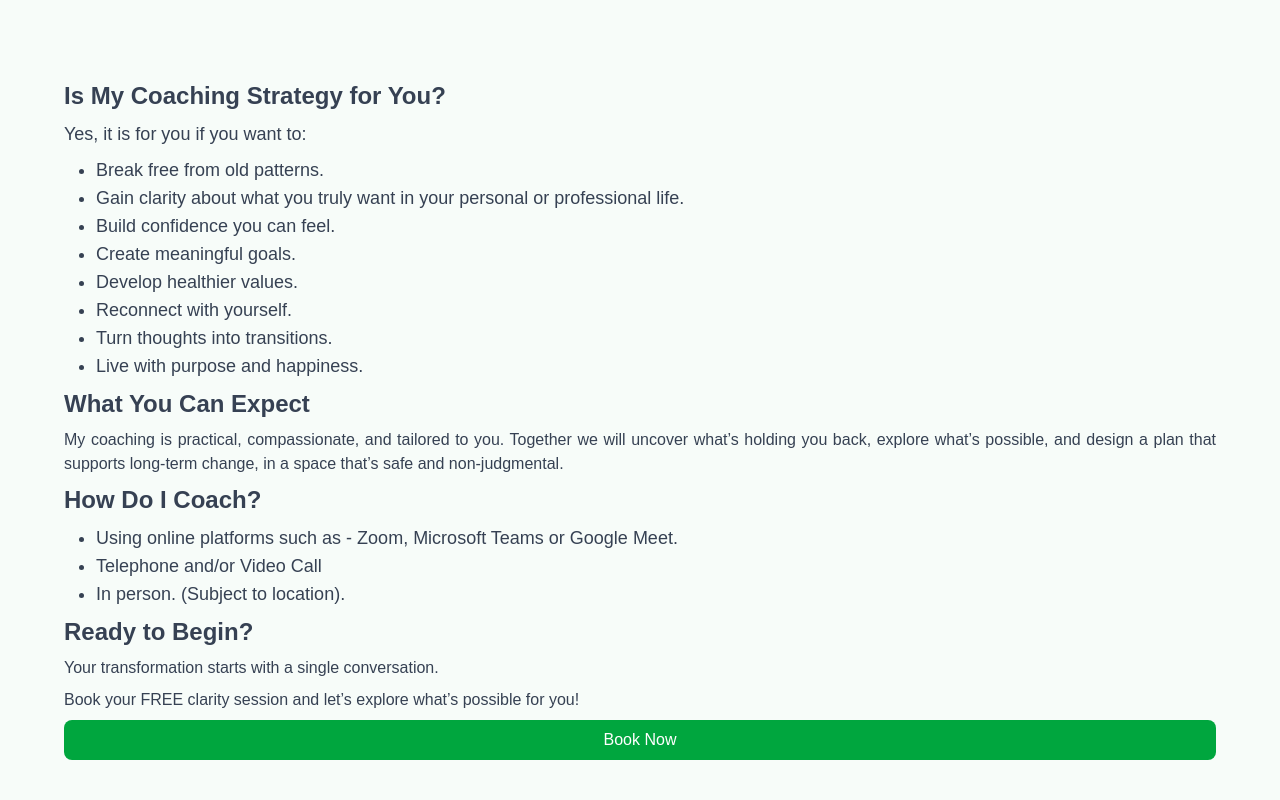
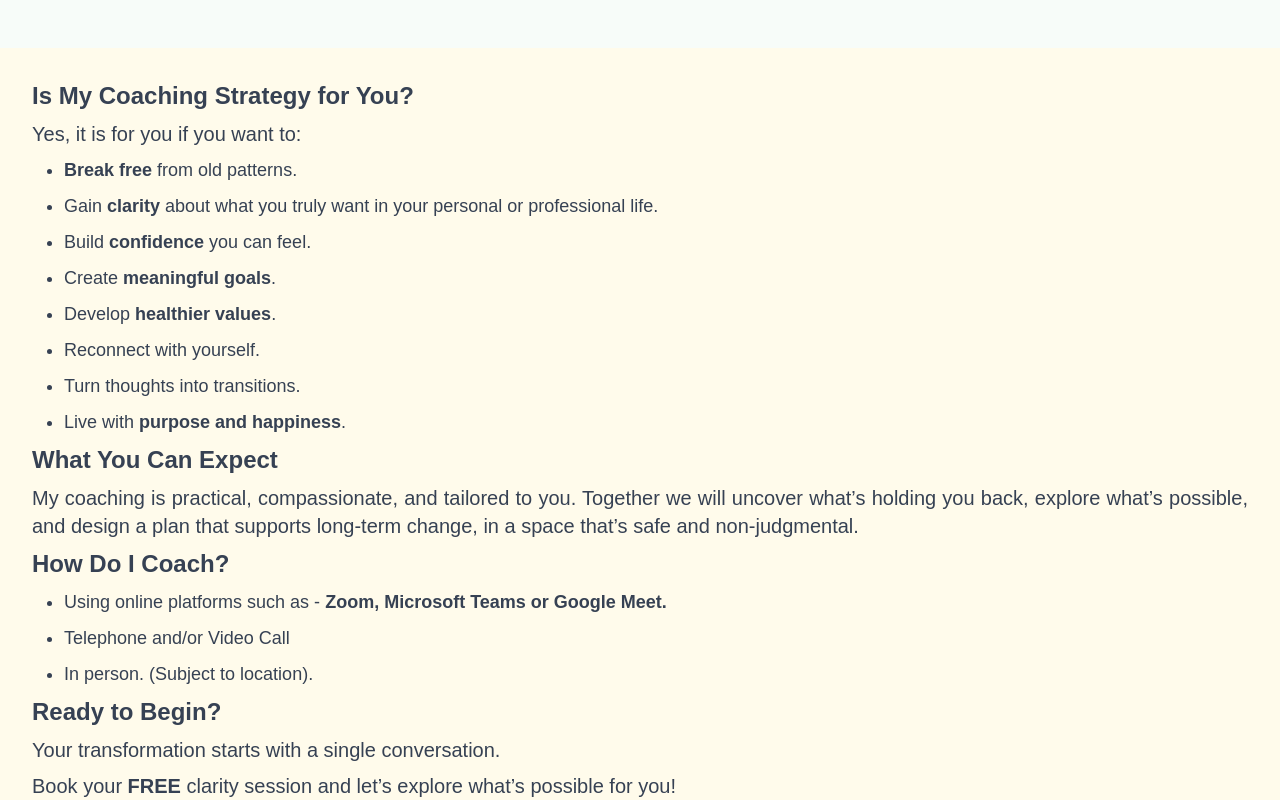
Before and after one commit to alay04/GrowLife-Coaching, a Next.js app: page / in a window 1280 px wide. Shown: the part 1600-2400 px from the top of the page. Built offline with nearby package versions, Linux system fonts and the light colour scheme.

Commit message:
added footer, and minor changes

```diff
--- a/app/layout.tsx
+++ b/app/layout.tsx
@@ -2,6 +2,7 @@ import type { Metadata } from "next";
 import { Geist, Geist_Mono } from "next/font/google";
 import "./globals.css";
 import Navbar from "@/components/navbar";
+import Footer from "@/components/footer";
 
 const geistSans = Geist({
 	variable: "--font-geist-sans",
@@ -53,6 +54,7 @@ export default function RootLayout({
 					]}
 				/>
 				{children}
+				<Footer />
 			</body>
 		</html>
 	);
--- a/app/page.tsx
+++ b/app/page.tsx
@@ -1,12 +1,14 @@
 import Hero from "@/components/homepage/hero";
 import InfoCard from "@/components/homepage/infoCard";
 import Journey from "@/components/homepage/journey";
+import CoachingPoints from "@/components/homepage/coachingPoints";
 
 export default function Home() {
 	return (
 		<div className="overflow-x-hidden">
 			<Hero />
 			<InfoCard />
+			<CoachingPoints />
 			<Journey />
 		</div>
 	);
--- a/components/bookNowButton.tsx
+++ b/components/bookNowButton.tsx
@@ -7,7 +7,7 @@ const BookNowButton = () => {
 	return (
 		<button
 			onClick={handleClick}
-			className="bg-green-600 cursor-pointer hover:bg-green-700 active:bg-green-800 text-white p-2 rounded-lg hover:shadow-lg shadow-green-300 active:translate-y-1 duration-300 transition-all hover:-translate-y-[1px]"
+			className="bg-green-600 text-2xl cursor-pointer hover:bg-green-700 active:bg-green-800 text-white p-4 rounded-lg hover:shadow-lg shadow-green-300 active:translate-y-1 duration-300 transition-all hover:-translate-y-[1px] uppercase font-bold"
 		>
 			Book Now
 		</button>
--- /dev/null
+++ b/components/footer.tsx
@@ -0,0 +1,15 @@
+import React from "react";
+
+const Footer = () => {
+	const currentYear = new Date().getFullYear();
+	return (
+		<footer className="bg-white text-black p-8">
+			<div className="flex flex-col lg:flex-row gap-4 justify-between">
+				<p>© {currentYear} Grow Life Coaching. All rights reserved.</p>
+				<p>Neil Fernandes</p>
+			</div>
+		</footer>
+	);
+};
+
+export default Footer;
--- /dev/null
+++ b/components/homepage/coachingPoints.tsx
@@ -0,0 +1,79 @@
+import BookNowButton from "../bookNowButton";
+import { ScrollFade } from "../scrollReveal";
+
+const coachingMethods = [
+	<>
+		Using online platforms such as -{" "}
+		<b>Zoom, Microsoft Teams or Google Meet.</b>
+	</>,
+	<>Telephone and/or Video Call</>,
+	<>In person. (Subject to location).</>,
+];
+
+const bulletPoints = [
+	<>
+		<b>Break free</b> from old patterns.
+	</>,
+	<>
+		Gain <b>clarity</b> about what you truly want in your personal or
+		professional life.
+	</>,
+	<>
+		Build <b>confidence</b> you can feel.
+	</>,
+	<>
+		Create <b>meaningful goals</b>.
+	</>,
+	<>
+		Develop <b>healthier values</b>.
+	</>,
+	<>Reconnect with yourself.</>,
+	<>Turn thoughts into transitions.</>,
+	<>
+		Live with <b>purpose and happiness</b>.
+	</>,
+];
+
+const CoachingPoints = () => {
+	return (
+		<div className="p-8 text-gray-700 bg-amber-50 text-justify col-span-5 lg:col-span-3 flex flex-col gap-8">
+			<div className="flex flex-col gap-2">
+				<h3 className="text-2xl font-bold">Is My Coaching Strategy for You?</h3>
+				<p className="text-xl">Yes, it is for you if you want to:</p>
+				<ul className="list-disc flex flex-col gap-2 pl-8">
+					{bulletPoints.map((point, index) => (
+						<ScrollFade start="top 92%" key={index}>
+							<li className="text-lg">{point}</li>
+						</ScrollFade>
+					))}
+				</ul>
+				<h3 className="text-2xl font-bold">What You Can Expect</h3>
+				<p className="text-xl">
+					My coaching is practical, compassionate, and tailored to you. Together
+					we will uncover what’s holding you back, explore what’s possible, and
+					design a plan that supports long-term change, in a space that’s safe
+					and non-judgmental.
+				</p>
+				<h3 className="text-2xl font-bold">How Do I Coach?</h3>
+				<ul className="list-disc flex flex-col gap-2 pl-8">
+					{coachingMethods.map((method, index) => (
+						<ScrollFade start="top 92%" key={index}>
+							<li className="text-lg">{method}</li>
+						</ScrollFade>
+					))}
+				</ul>
+				<h3 className="text-2xl font-bold">Ready to Begin?</h3>
+				<p className="text-xl">
+					Your transformation starts with a single conversation.
+				</p>
+				<p className="text-xl">
+					Book your <b>FREE</b> clarity session and let’s explore what’s
+					possible for you!
+				</p>
+				<BookNowButton />
+			</div>
+		</div>
+	);
+};
+
+export default CoachingPoints;
--- a/components/homepage/infoCard.tsx
+++ b/components/homepage/infoCard.tsx
@@ -1,24 +1,4 @@
 "use client";
-
-import BookNowButton from "../bookNowButton";
-import { ScrollFade } from "../scrollReveal";
-
-const coachingMethods = [
-	"Using online platforms such as - Zoom, Microsoft Teams or Google Meet.",
-	"Telephone and/or Video Call",
-	"In person. (Subject to location).",
-];
-
-const bulletPoints = [
-	"Break free from old patterns.",
-	"Gain clarity about what you truly want in your personal or professional life.",
-	"Build confidence you can feel.",
-	"Create meaningful goals.",
-	"Develop healthier values.",
-	"Reconnect with yourself.",
-	"Turn thoughts into transitions.",
-	"Live with purpose and happiness.",
-];
 
 const InfoCard = () => {
 	return (
@@ -66,45 +46,6 @@ const InfoCard = () => {
 					</p>
 				</div>
 			</div>
-			<div className="m-8 text-gray-700 text-justify col-span-5 lg:col-span-3 flex flex-col gap-8">
-				<div className="flex flex-col gap-2">
-					<h3 className="text-2xl font-bold">
-						Is My Coaching Strategy for You?
-					</h3>
-					<p className="text-lg">Yes, it is for you if you want to:</p>
-					<ul className="list-disc pl-8">
-						{bulletPoints.map((point, index) => (
-							<ScrollFade start="top 92%" key={index}>
-								<li className="text-lg">{point}</li>
-							</ScrollFade>
-						))}
-					</ul>
-					<h3 className="text-2xl font-bold">What You Can Expect</h3>
-					<p>
-						My coaching is practical, compassionate, and tailored to you.
-						Together we will uncover what’s holding you back, explore what’s
-						possible, and design a plan that supports long-term change, in a
-						space that’s safe and non-judgmental.
-					</p>
-					<h3 className="text-2xl font-bold">How Do I Coach?</h3>
-					<ul className="list-disc pl-8">
-						{/* make a list of const */}
-
-						{coachingMethods.map((method, index) => (
-							<ScrollFade start="top 92%" key={index}>
-								<li className="text-lg">{method}</li>
-							</ScrollFade>
-						))}
-					</ul>
-					<h3 className="text-2xl font-bold">Ready to Begin?</h3>
-					<p>Your transformation starts with a single conversation.</p>
-					<p>
-						Book your FREE clarity session and let’s explore what’s possible for
-						you!
-					</p>
-					<BookNowButton />
-				</div>
-			</div>
 		</div>
 	);
 };
```
Lines whose indentation alone changed are shown as unchanged.
